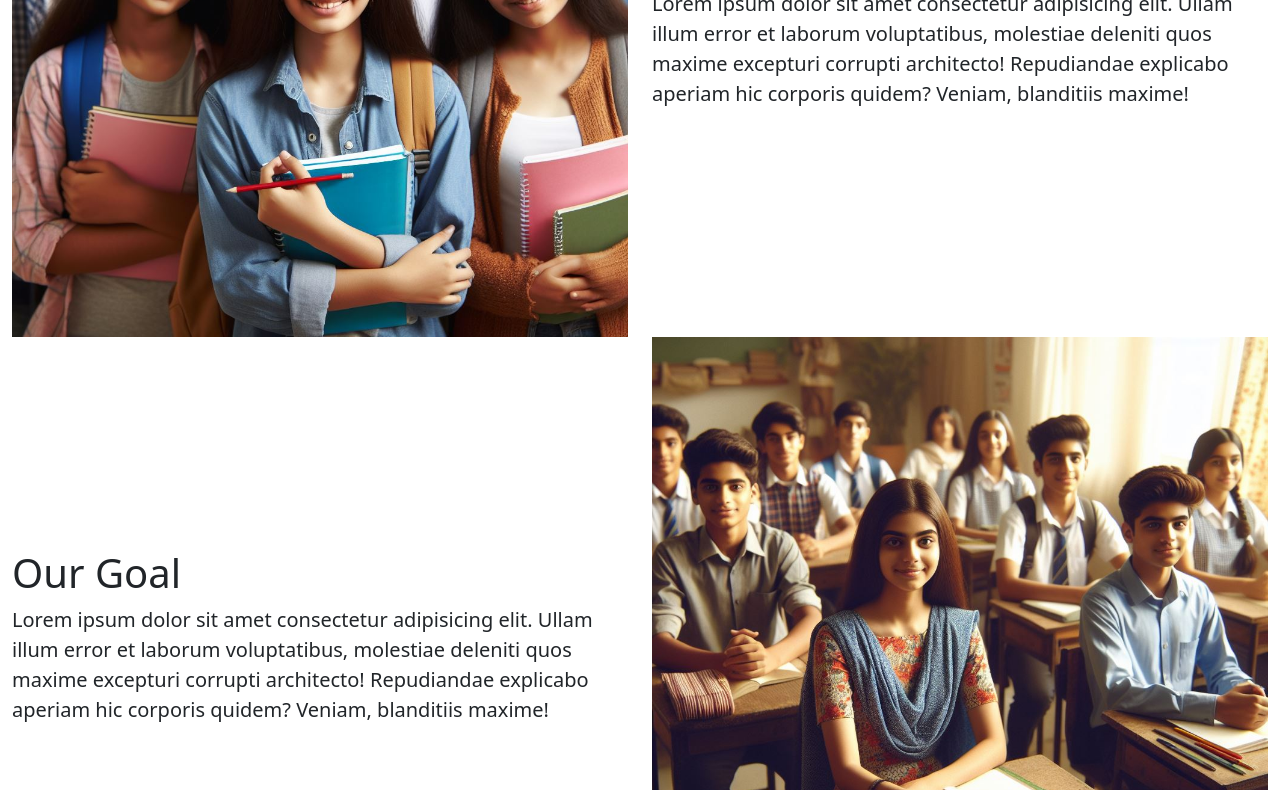
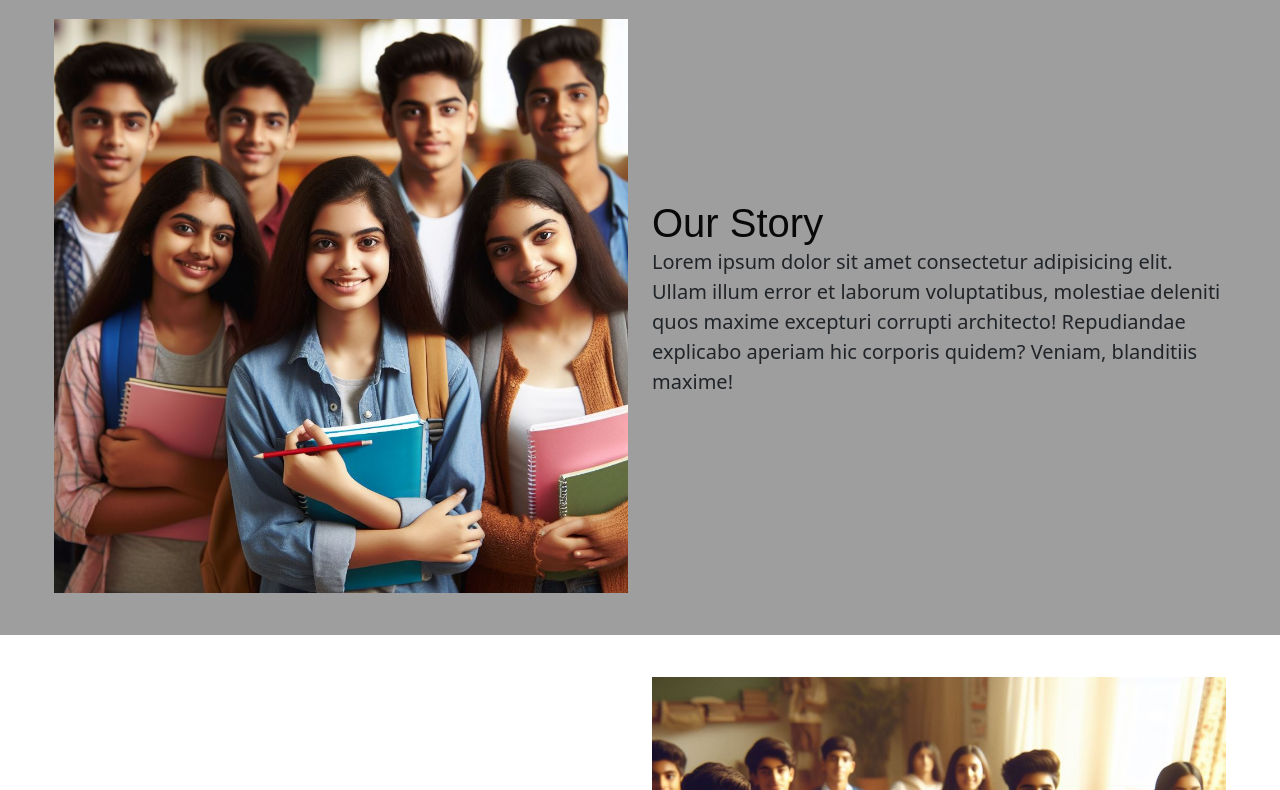
Before and after one commit to pritam-dey3/udf-website, a plain HTML site: page index.html in a window 1280 px wide. Shown: the part 571-1361 px from the top of the page. Drawn offline with nearby package versions, Linux system fonts and the light colour scheme; the site is published under a folder, as on GitHub Pages, so addresses that start at the root find nothing.

Commit message:
change path to css

```diff
--- a/index.html
+++ b/index.html
@@ -10,7 +10,7 @@
       integrity="sha384-T3c6CoIi6uLrA9TneNEoa7RxnatzjcDSCmG1MXxSR1GAsXEV/Dwwykc2MPK8M2HN"
       crossorigin="anonymous"
     />
-    <link rel="stylesheet" href="/static/udf-style.css" />
+    <link rel="stylesheet" href="./static/udf-style.css" />
 
     <!-- auto reloading -->
     <!-- <meta http-equiv="refresh" content="2" /> -->
```
